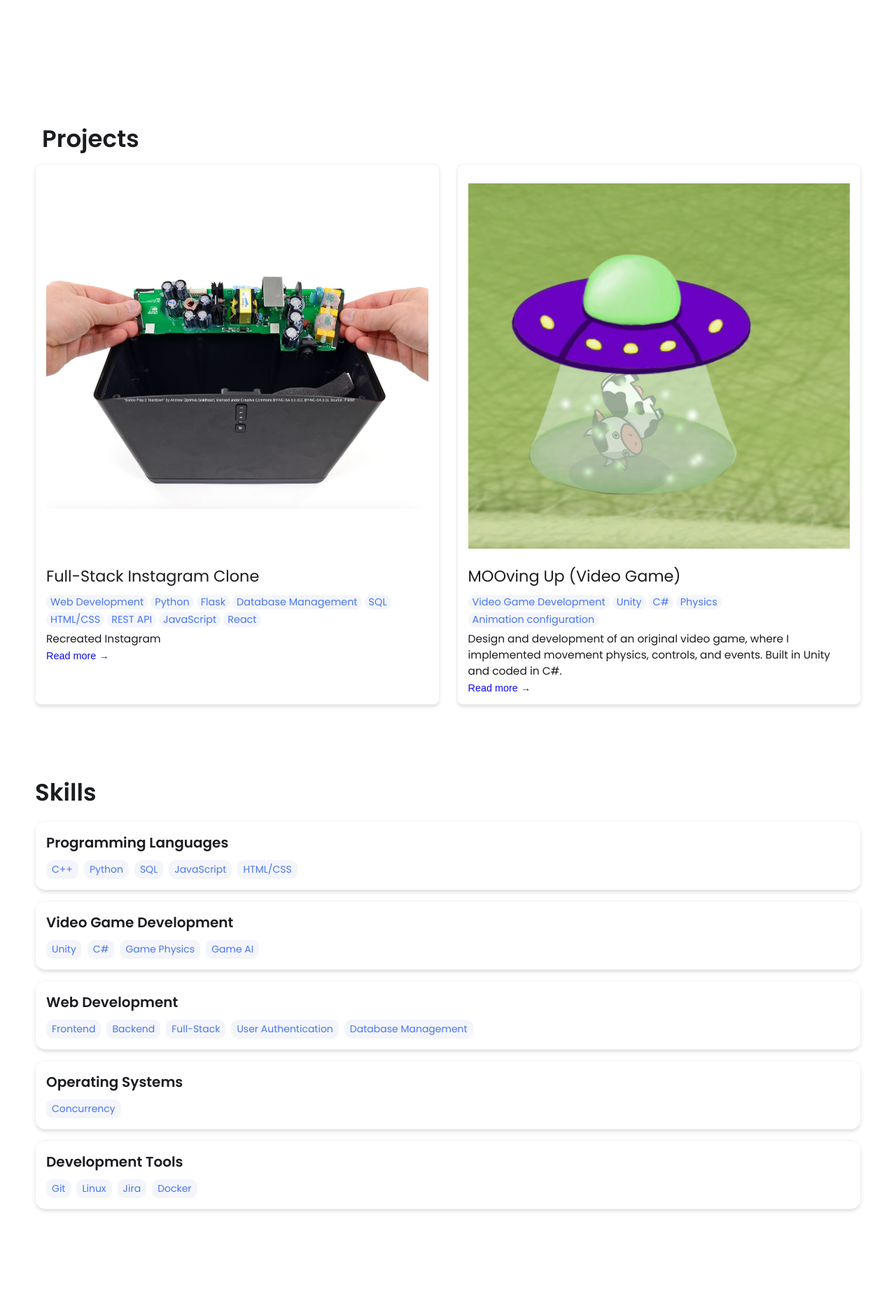
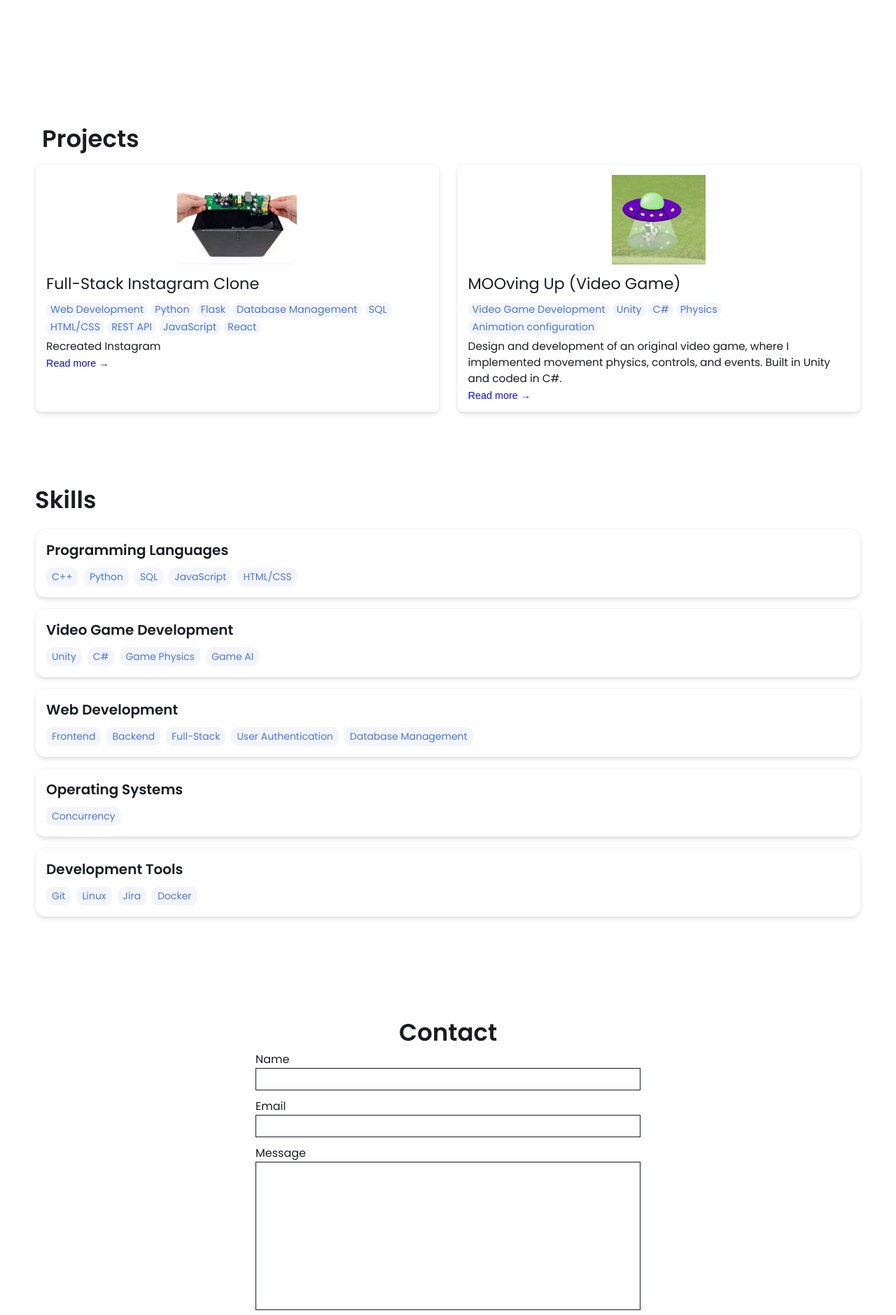
Before and after one commit to megan-chow/megan-chow.github.io, a Jekyll site: the page built from index.html, in a window 1280 px wide. Shown: the part 860-2739 px from the top of the page at 70% size. Built offline with Jekyll 4.4.1, drawn with Linux system fonts in a browser that asks for light colours.

Commit message:
main page image size

```diff
--- a/css/styles.css
+++ b/css/styles.css
@@ -313,7 +313,9 @@ nav .mobile-nav {
 
 .project-card img {
     width: 100%;
+    height:auto;
     max-width: 100%;
+    max-height:128px;
     aspect-ratio: 1/1;
     object-fit: contain;
     display: block;
```
